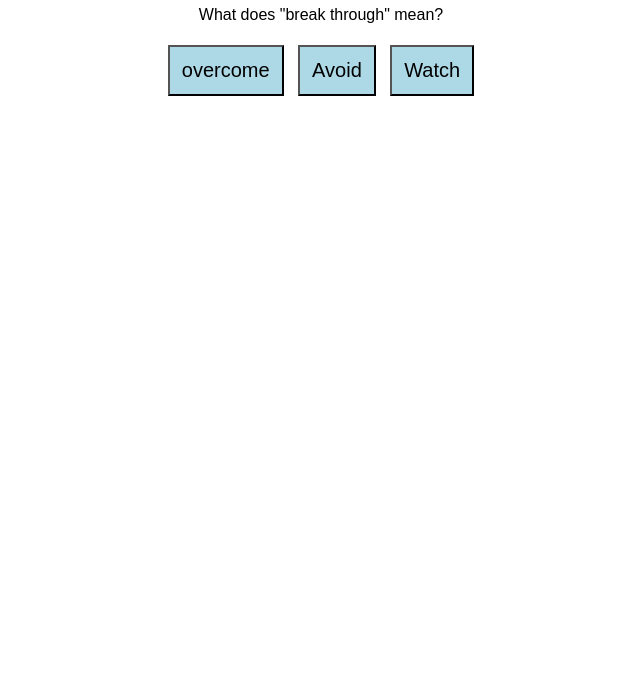
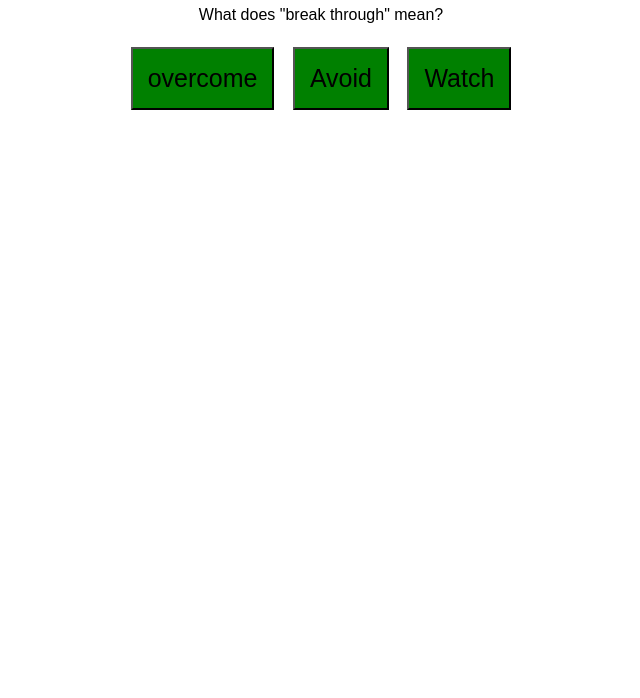
Before and after one commit to soomin927/index.html, a plain HTML site: page index.html in a window 1280 px wide. Shown: the part 102-800 px from the top of the page, without its empty margins (319-959 px from the left). Drawn offline with Linux system fonts and the light colour scheme.

Commit message:
Update button styles in index.html

```diff
--- a/index.html
+++ b/index.html
@@ -13,10 +13,10 @@
         }
 
         button {
-            font-size: 20px;
-            padding: 12px;
-            margin: 5px;
-            background-color: lightblue;
+            font-size: 25px;
+            padding: 15px;
+            margin: 7px;
+            background-color: green;
         }
     </style>
 </head>
```
